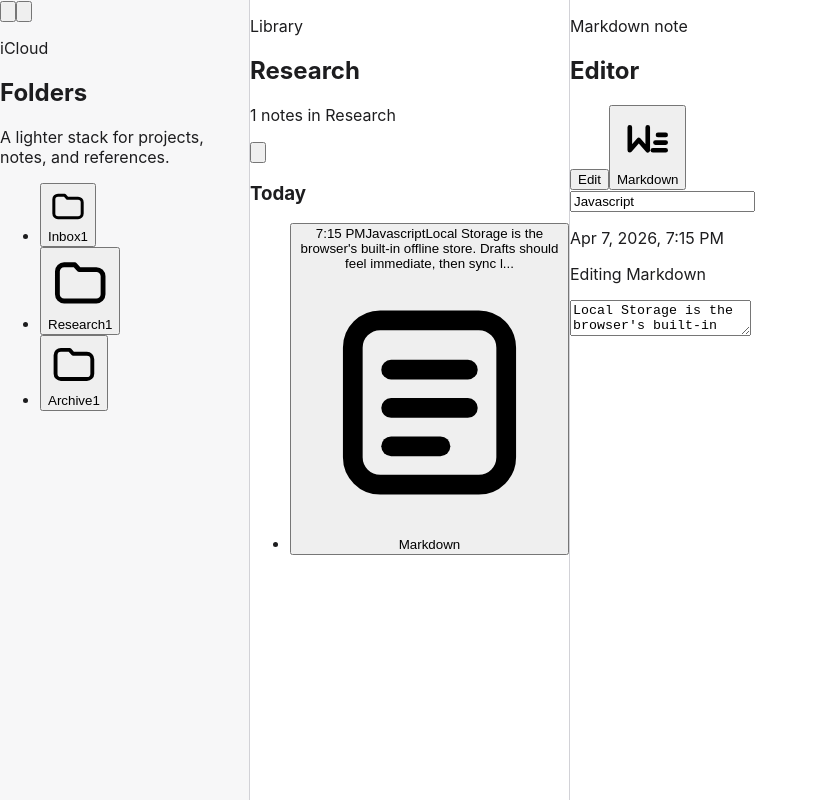
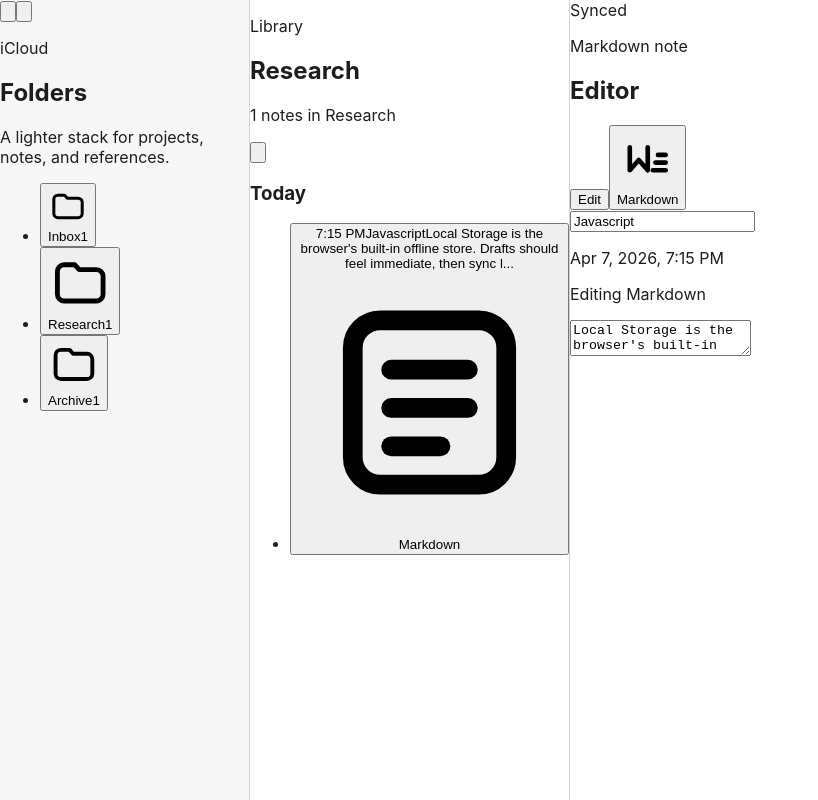
Before and after one commit to MizutaniSubaru/Markean, a React (Vite) app in the folder apps/web/: page / in a window 1280 px wide. Shown: the whole page, without its empty margins (0-818 px from the left). Built offline with nearby package versions, Linux system fonts and the light colour scheme.

Commit message:
fix: restore web test dependency and sync badge

```diff
--- a/apps/web/package.json
+++ b/apps/web/package.json
@@ -15,6 +15,7 @@
     "react-dom": "^18.3.1"
   },
   "devDependencies": {
+    "@testing-library/jest-dom": "^6.6.3",
     "@testing-library/react": "^16.0.1",
     "@types/react": "^18.3.12",
     "@types/react-dom": "^18.3.1",
--- a/apps/web/src/components/layout/AppShell.tsx
+++ b/apps/web/src/components/layout/AppShell.tsx
@@ -348,6 +348,7 @@ export function AppShell() {
         />
       </section>
       <main className="pane-editor">
+        <SyncBadge />
         <EditorPane
           note={activeNote}
           previewMode={previewMode}
```
Also changed, not shown: 1 other file (tests, documents, lock files or other folders).
